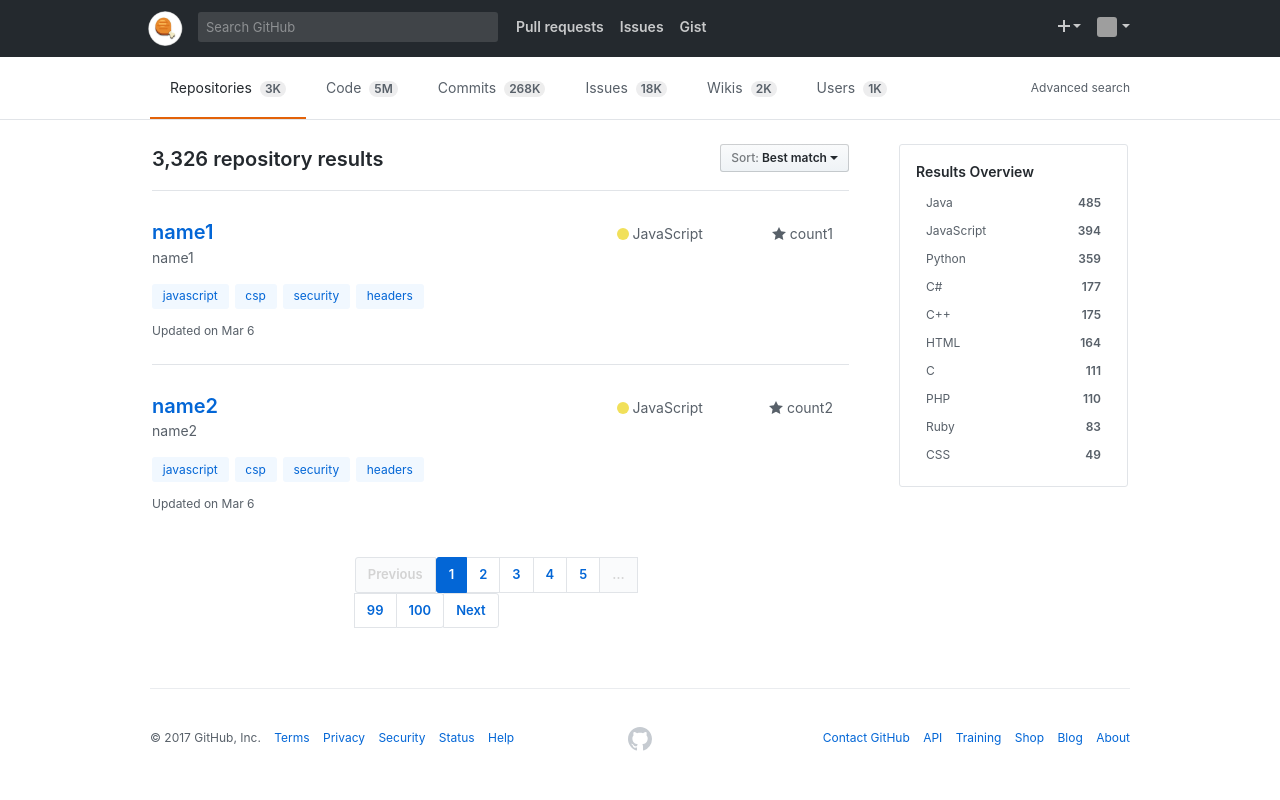
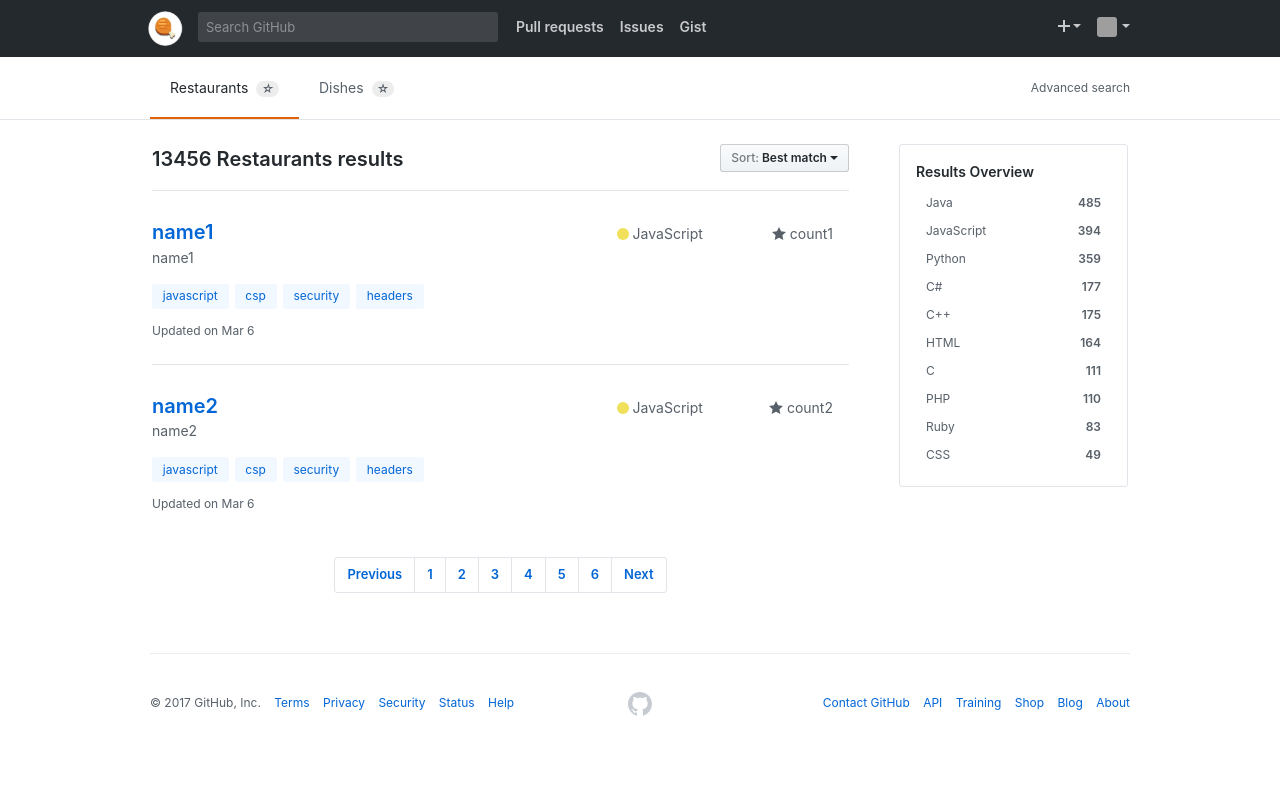
Before and after one commit to haohanz/Glutton, a Flask app: page /search_results in a window 1280 px wide. Run offline with Flask 2, Linux system fonts and the light colour scheme; some libraries are stand-ins or nearby versions; grey boxes are pictures that could not be loaded.

Commit message:
page divider

```diff
--- a/app/static/js/search_results.js
+++ b/app/static/js/search_results.js
@@ -1,18 +1,45 @@
 // search_results.js
-$(document).ready(function(){
-	search(0);
-});
 
-var search = function(page){
+var restaurant = "Restaurants";
+var dishes = "Dishes";
+var current_div = restaurant;
+var initialized = false;
+var page_num = 0;
+var search = function(page,current_div){
 	$("div#tofill").text('');
 	console.log("hello");
-	$.post("search_results_function",{"page":page},function(data){
+
+	$.post("search_results_function",{"page":page,"current_div":current_div},function(data){
 		console.log("getting json:"+data.search_results);
 		console.log("page_num:"+data.page_num);
-
-
-
-
+		console.log("total_result_len:"+data.total_result_len);
+		$("span#total_result_len").text(data.total_result_len);
+		$("span#current_div").text(current_div);
+		if (page_num != data.page_num) {
+			page_num = data.page_num;
+			if (page_num <= 8){
+				var str = '<span class="previous_page" onclick="previous_page()">Previous</span>';
+				for (var i = 1; i <= 8; i++) {
+					if ( i <= page_num ) {
+						if (i==0) {
+				 			str += '<a id="page_n" class="current">' + (i).toString() + '</a>'
+				 		} else {
+				 			str += '<a id="page_n" class="">' + (i).toString() + '</a>'
+				 		}
+				 	} else {
+				 		break;
+			 		}
+			 	}
+			}
+			$("div.pagination").text('');
+			if (page_num < 8){
+			$("div.pagination").append(str+'<span class="next_page" rel="next" onclick="next_page()">Next</span>');
+			} else {
+				$("div.pagination").append(str+'<span class="gap">…</span>'+'<span class="next_page" rel="next" onclick="next_page()">Next</span>');
+			}
+			$("a#page_n").bind("click",function(){toPage($(this).html(),this);});
+			// alert("get:" + $("div.pagination").children("a#page_n").val());
+		}
 
 
 
@@ -75,13 +102,103 @@ var search = function(page){
 // 	search(page);
 // });
 // });
-	$("a#page_n").click(function(){
-		console.log("console");
-		var page = $(this).html();
-		console.log("page:"+page);
-		search(page);
-		$("a.current").attr("class",'');
-		$("this").attr("class","current");
 
 
-	});
+var toPage = function(page, obj) {
+	console.log("console");
+	if (page!=1) {
+		$("span.previous_page").attr("class","previous_page");
+	} else {
+		$("span.previous_page").attr("class","previous_page disabled");
+	}
+	if (page!=page_num) {
+		$("span.next_page").attr("class","next_page");
+	} else {
+		$("span.next_page").attr("class","next_page disabled");
+	}
+	console.log("page:"+page);
+	$("a.current").attr("class",'');
+	$(obj).attr("class","current");
+	search(parseInt(page), current_div);
+}
+
+
+var getDishes = function() {
+	$("a#getDishes").attr("class","underline-nav-item selected");
+	$("a#getRestaurants").attr("class","underline-nav-item");
+	current_div = dishes;
+	search(0, current_div);
+}
+
+var getRestaurants = function() {
+	$("a#getDishes").attr("class","underline-nav-item");
+	$("a#getRestaurants").attr("class","underline-nav-item selected");
+	current_div = restaurant;
+	search(0, current_div);
+}
+
+var next_page = function() {
+	if ($("span.next_page").hasClass("disabled")) {
+		return
+	} else {
+		var page = $("a#page_n.current").html();
+		obj = $("a#page_n.current").next();
+		if (obj.html() == '…') {
+			var start_page = parseInt(page)+1;
+			var str = '<span class="previous_page" onclick="previous_page()">Previous</span>'+'<span class="gap">…</span>';
+			for (var i = 0; i < 8; i++) {
+				if ( start_page + i <= page_num ) {
+					if (i==0) {
+			 			str += '<a id="page_n" class="current">' + (start_page + i).toString() + '</a>'
+			 		} else {
+			 			str += '<a id="page_n" class="">' + (start_page + i).toString() + '</a>'
+			 		}
+			 	} else {
+			 		break;
+			 	}
+			}
+			$("div.pagination").text('');
+			$("div.pagination").append(str+'<span class="gap">…</span>'+'<span class="next_page" rel="next" onclick="next_page()">Next</span>');
+			$("a#page_n").bind("click",function(){toPage($(this).html(),this);});
+			// alert("get:" + $("div.pagination").children("a#page_n").val());
+			toPage(parseInt(page)+1, $("div.pagination").children("a#page_n:first"));
+		} else {
+			toPage(parseInt(page)+1, obj);
+		}
+	}
+}
+
+var previous_page = function() {
+	if ($("span.previous_page").hasClass("disabled")) {
+		return
+	} else {
+		var page = $("a#page_n.current").html();
+		obj = $("a#page_n.current").prev();
+		if (obj.html() == '…') {
+			var start_page = parseInt(page)-1;
+			var str = '';
+			for (var i = 0; i < 8; i++) {
+				if ( start_page - i > 0 ) {
+					if (i==0) {
+			 			str = '<a id="page_n" class="current">' + (start_page - i).toString() + '</a>' + str;
+			 		} else {
+			 			str = '<a id="page_n" class="">' + (start_page - i).toString() + '</a>'	+ str;
+			 		}
+			 	} else {
+			 		break;
+			 	}
+			}
+			$("div.pagination").text('');
+			$("div.pagination").append('<span class="previous_page" onclick="previous_page()">Previous</span>'+'<span class="gap">…</span>'+str + '<span class="gap">…</span>'+'<span class="next_page" rel="next" onclick="next_page()">Next</span>' );
+			$("a#page_n").bind("click",function(){toPage($(this).html(),this);});
+			toPage(parseInt(page)+1, $("div.pagination").children("a#page_n:last"));
+		} else {
+			toPage(parseInt(page) - 1, obj);
+		}
+	}
+}
+
+$(document).ready(function(){
+	search(0,"Restaurants");
+	$("a#page_n").bind("click",function(){toPage($(this).html(),this);});
+});
--- a/app/templates/search_results.htm
+++ b/app/templates/search_results.htm
@@ -50,7 +50,7 @@
   <!-- '"` --><!-- </textarea></xmp> --><form accept-charset="UTF-8" action="https://github.com/search" class="js-site-search-form" data-unscoped-search-url="/search" method="get"><div style="margin:0;padding:0;display:inline"><input name="utf8" type="hidden" value="✓"></div>
     <label class="form-control header-search-wrapper js-chromeless-input-container">
         <a href="https://github.com/search" class="header-search-scope no-underline">/search</a>
-      <input id="search_block_in_search_results" type="text" class="form-control header-search-input js-site-search-focus " data-hotkey="s" name="q" value="csp" placeholder="Search GitHub" aria-label="Search GitHub" data-unscoped-placeholder="Search GitHub" data-scoped-placeholder="Search" autocapitalize="off">
+      <input id="search_block_in_search_results" type="text" class="form-control header-search-input js-site-search-focus " data-hotkey="s" name="q" value="" placeholder="Search GitHub" aria-label="Search GitHub" data-unscoped-placeholder="Search GitHub" data-scoped-placeholder="Search" autocapitalize="off">
         <input type="hidden" class="js-site-search-type-field" name="type">
     </label>
 </form></div>
@@ -179,12 +179,8 @@
       <div id="js-pjax-container" data-pjax-container=""><div class="border-bottom mb-4">
   <div class="container d-flex flex-items-center">
     <nav class="underline-nav" data-pjax="" role="navigation">
-        <a href="https://github.com/search?q=csp&amp;type=Repositories&amp;utf8=%E2%9C%93" class="underline-nav-item selected">Repositories<span class="counter ml-2">3K</span></a>
-        <a href="https://github.com/search?q=csp&amp;type=Code&amp;utf8=%E2%9C%93" class="underline-nav-item ">Code<span class="counter ml-2">5M</span></a>
-        <a href="https://github.com/search?q=csp&amp;type=Commits&amp;utf8=%E2%9C%93" class="underline-nav-item ">Commits<span class="counter ml-2">268K</span></a>
-        <a href="https://github.com/search?q=csp&amp;type=Issues&amp;utf8=%E2%9C%93" class="underline-nav-item ">Issues<span class="counter ml-2">18K</span></a>
-        <a href="https://github.com/search?q=csp&amp;type=Wikis&amp;utf8=%E2%9C%93" class="underline-nav-item ">Wikis<span class="counter ml-2">2K</span></a>
-        <a href="https://github.com/search?q=csp&amp;type=Users&amp;utf8=%E2%9C%93" class="underline-nav-item ">Users<span class="counter ml-2">1K</span></a>
+        <a id="getRestaurants" onclick="getRestaurants()" class="underline-nav-item selected">Restaurants<span class="counter ml-2"><em>☆</em></span></a>
+        <a id="getDishes" onclick="getDishes()" class="underline-nav-item">Dishes<span class="counter ml-2">☆</span></a>
     </nav>
     <div class="flex-auto f6 text-right">
       <a href="https://github.com/search/advanced?q=csp" class="muted-link">Advanced search</a>
@@ -196,7 +192,7 @@
 
   <div class="d-flex flex-justify-between border-bottom pb-3">
     <h3>
-    3,326 repository results
+    <span id="total_result_len">3,326</span> <span id="current_div">repository</span> results
 </h3>
 
     <div class="select-menu js-menu-container js-select-menu float-right select-menu-modal-right">
@@ -329,11 +325,12 @@
 
   </ul>
     <div class="paginate-container">
-      <div class="pagination" data-pjax="true"><span class="previous_page disabled">Previous</span>
 
 
 <div id="pages_to_fill">
-      <a id="page_n" class="current">1</a>
+      <div class="pagination" data-pjax="true">
+        <span class="previous_page disabled" onclick="previous_page()">Previous</span>
+        <a id="page_n" class="current" value="1">1</a>
         <a id="page_n" class="">2</a>
         <a id="page_n">3</a>
         <a id="page_n">4</a>
@@ -342,8 +339,10 @@
         <span class="gap">…</span>
         <a id="page_n">99</a>
         <a id="page_n">100</a>
+        <span class="next_page" rel="next" onclick="next_page()">Next</span>
        </div>
- <a class="next_page" rel="next" href="https://github.com/search?p=2&amp;q=csp&amp;type=Repositories&amp;utf8=%E2%9C%93">Next</a></div>
+
+</div>
     </div>
 
   </div>
--- a/app/templates/signin.htm
+++ b/app/templates/signin.htm
@@ -65,7 +65,7 @@
         </label>
         <input class="form-control form-control input-block" id="password" name="password" tabindex="2" type="password">
 
-        <input class="btn btn-primary btn-block" data-disable-with="Signing in…" name="commit" tabindex="3" value="Sign in" onclick="signin()">
+        <input class="btn btn-primary btn-block" data-disable-with="Signing in…" name="commit" tabindex="3" value="Sign in" readonly="true" onclick="signin()">
       </div>
   </form>
 
--- a/app/views.py
+++ b/app/views.py
@@ -87,4 +87,4 @@ def search_results_function():
     global search_value
     global s_r
     print 'in search_results, get search_value:',search_value
-    return jsonify({"search_value_in_search_results":search_value,"search_results":s_r,"page_num":10})
+    return jsonify({"search_value_in_search_results":search_value,"search_results":s_r,"page_num":6,"total_result_len":13456})
```
Also changed, not shown: 2 other files. Lines whose indentation alone changed are shown as unchanged.
